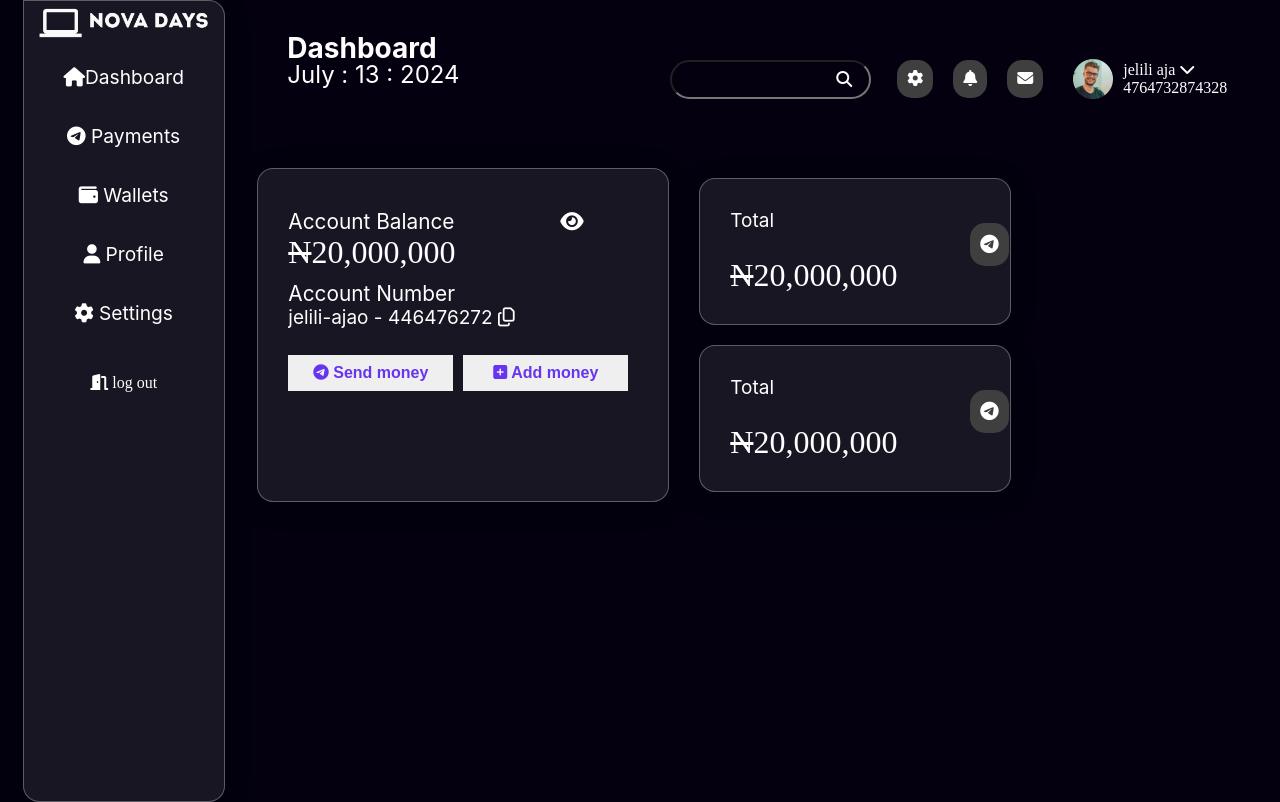
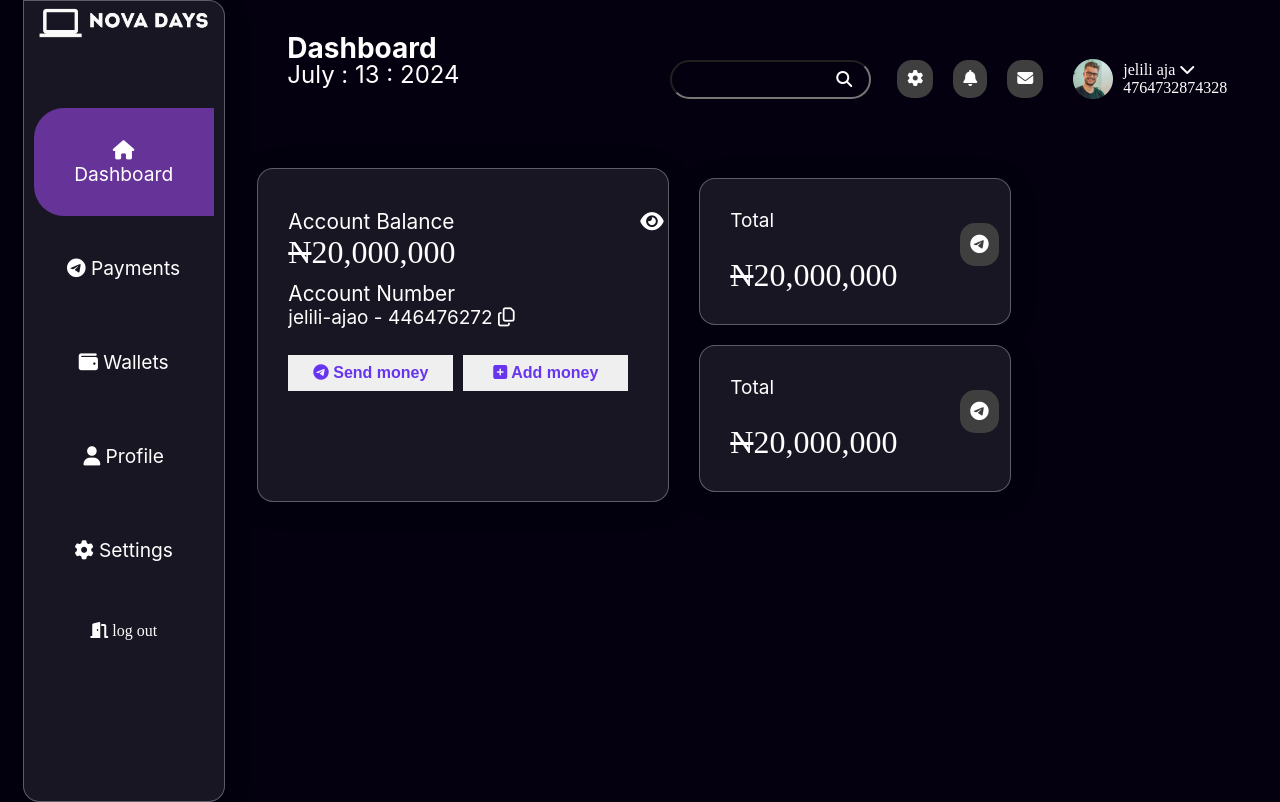
Before and after one commit to GAMSH655/NoOVA-DASHBOARD, a React (Vite) app: page / in a window 1280 px wide. Built offline with nearby package versions, Linux system fonts and the light colour scheme.

Commit message:
adding some styles to the aside bar

```diff
--- a/src/components/Aside.jsx
+++ b/src/components/Aside.jsx
@@ -8,8 +8,8 @@ function AsideBAr (){
                <div className={AsideStyle.asideBar}>
                     {/* <h3 className="logotext"> <i class="fa-solid fa-desktop"> nova days </i></h3> */}
                  <img src={Logo} alt=""   className={AsideStyle.logo} />
-                  <div className="menuContainer">
-                      <p className={AsideStyle.menu}><i className="fa-solid fa-house icons"></i>dashboard</p>
+                  <div className={AsideStyle.menuContainer}>
+                      <p className={AsideStyle.activeMenu}><i className="fa-solid fa-house icons"></i>dashboard</p>
                       <p className={AsideStyle.menu}><i className="fa-brands fa-telegram icons"></i> payments</p>
                       <p className={AsideStyle.menu}><i className="fa-solid fa-wallet icons"></i> wallets</p>
                       <p className={AsideStyle.menu}><i className="fa-solid fa-user icons"></i> profile</p>
--- a/src/components/Aside.module.css
+++ b/src/components/Aside.module.css
@@ -24,15 +24,38 @@
     font-family: Inter;
     font-size: 12.22px;
     font-weight: 400;
-    line-height: 14.79px;
     text-align: left;
     text-transform: capitalize;
     font-size: 1.2rem;
     text-align: center;
-    padding: 20px;
+    padding: 30px;
+    margin: 10px;
+    border-top-left-radius: 30px ;
+     border-bottom-left-radius: 30px ;
+}
+.activeMenu{
+    font-family: Inter;
+    font-size: 12.22px;
+    font-weight: 400;
+    text-align: left;
+    text-transform: capitalize;
+    font-size: 1.2rem;
+    text-align: center;
+    padding: 30px;
+    margin: 10px;
+    border-top-left-radius: 30px ;
+     border-bottom-left-radius: 30px ;
+     background-color: rebeccapurple;
+}
+
+.menu:hover{
+     background-color: rebeccapurple;
+     color:white;
+     transition: .5s all ease-in-out;
+
 }
 .menuContainer{
-    margin-top: 50px;
+    margin-top: 60px;
 }
 .menu2{
     margin-top: 30px;
--- a/src/components/Grid.module.css
+++ b/src/components/Grid.module.css
@@ -17,7 +17,7 @@
 }
 .eye{
      position: relative;
-     left: 100px;
+     left: 180px;
      color: white;
 }
 .account{
@@ -89,7 +89,7 @@ text-transform: capitalize
 .telegram{
     padding: 10px;
         background-color: rgb(63, 63, 63);
-        margin-left: 240px;
+        margin-left: 230px;
         border-radius: 15px;
 }
 .flexContainer{
```
